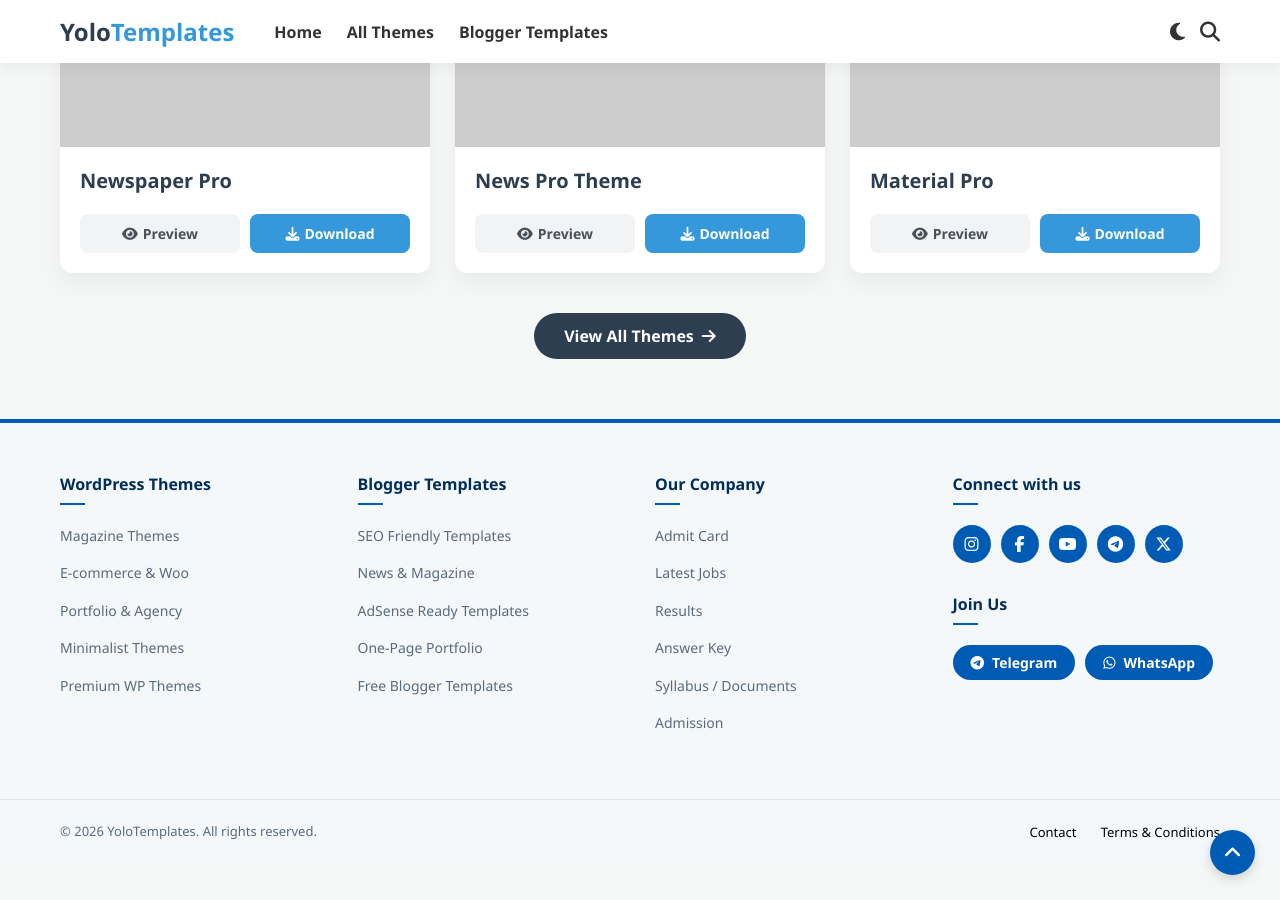
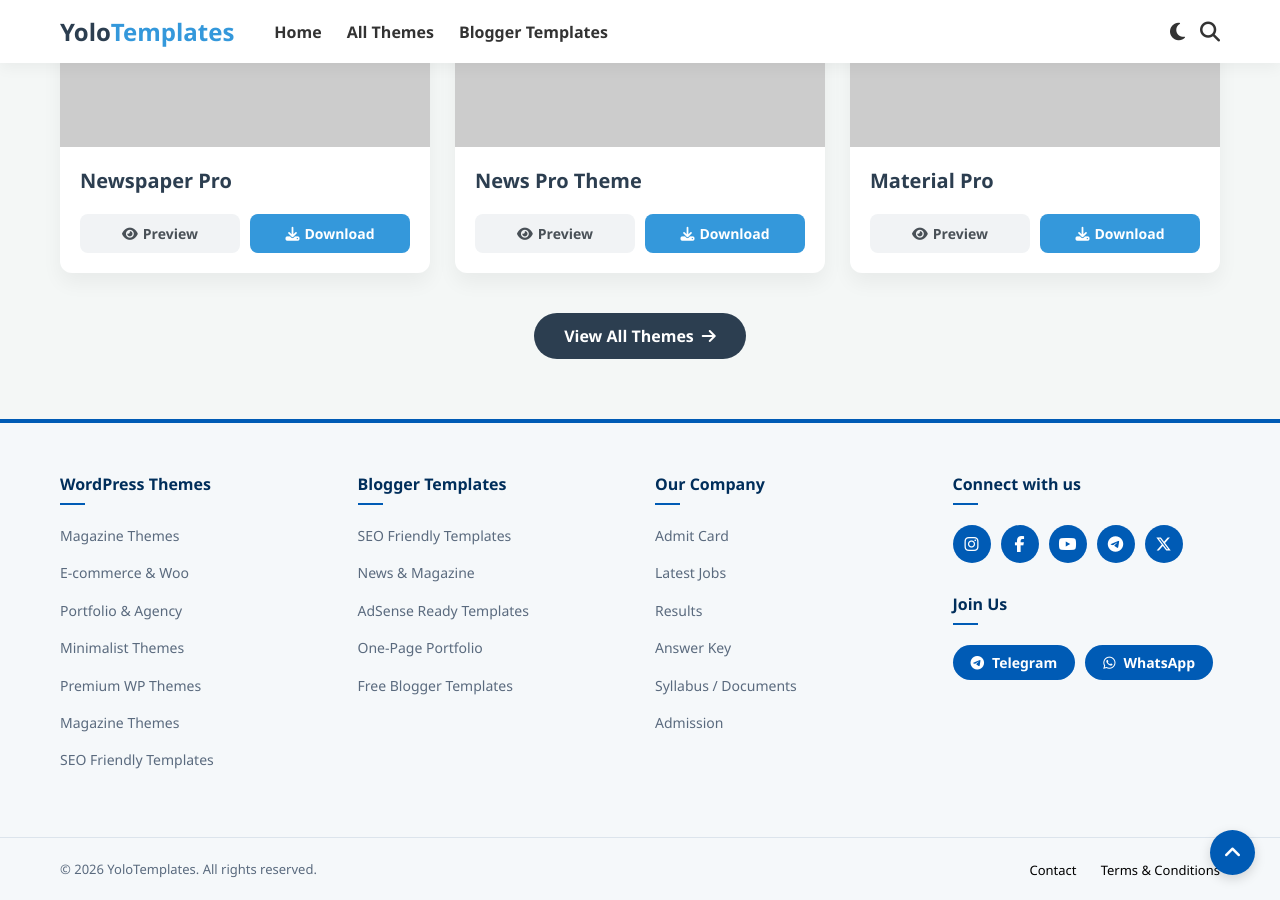
Before and after one commit to yolotemplates/yolotemplates.github.io, a Jekyll site: the page built from index.html, in a window 1280 px wide and 900 px high, scrolled down 575 px. Built offline with Jekyll 4.4.1, drawn with Linux system fonts in a browser that asks for light colours.

Commit message:
Update default.html

```diff
--- a/_layouts/default.html
+++ b/_layouts/default.html
@@ -65,6 +65,8 @@
         <li><a href="#">Portfolio & Agency</a></li>
         <li><a href="#">Minimalist Themes</a></li>
         <li><a href="#">Premium WP Themes</a></li>
+        <li><a href="/archive/#magazine">Magazine Themes</a></li>
+        <li><a href="/archive/#seo-friendly">SEO Friendly Templates</a></li>
     </ul>
 </div>
 
```
